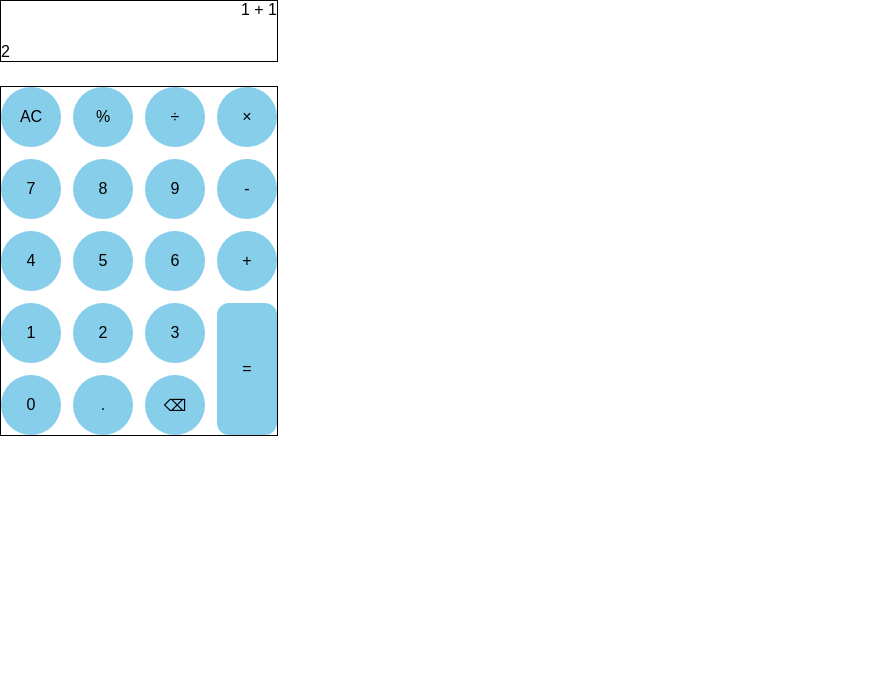
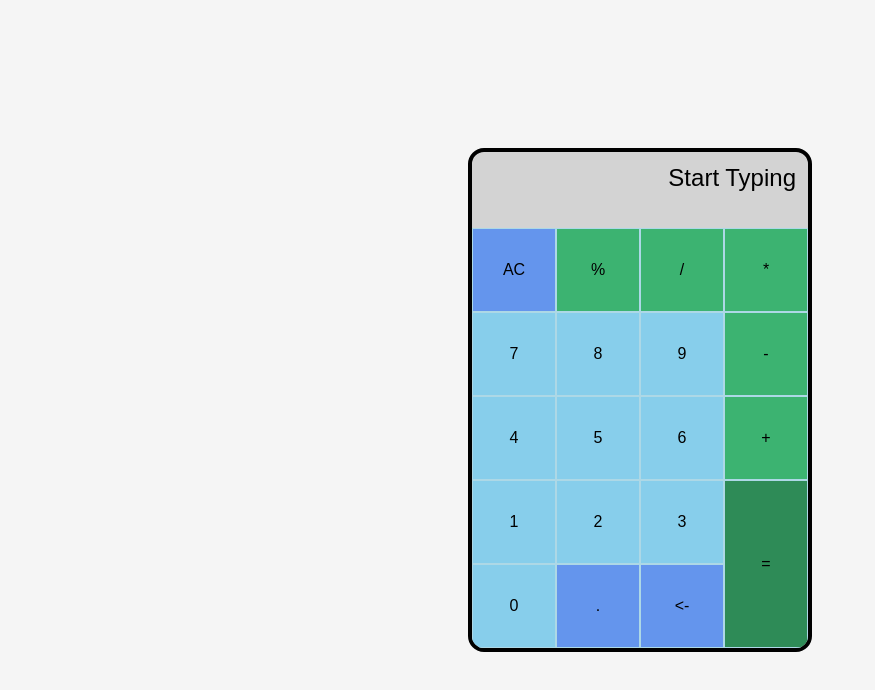
Before and after one commit to 103sbavert/calculator, a plain HTML site: page index.html in a window 1280 px wide. Shown: the whole page, without its empty margins (0-875 px from the left). Drawn offline with Linux system fonts and the light colour scheme.

Commit message:
Improve the HTML and CSS, and prettify the UI

```diff
--- a/index.html
+++ b/index.html
@@ -9,42 +9,39 @@
 <body>
 <div class="calculator">
 	<div class="screen">
-		<div class="input">
-			1 + 1
-		</div>
-		<div class="result">
-			2
-		</div>
+		Start Typing
 	</div>
-	<div class="keypad">
-		<div id="column-1" class="key-column">
-			<div id="all-clear" class="key special-key">AC</div>
-			<div id="seven" class="key number">7</div>
-			<div id="four" class="key number">4</div>
-			<div id="one" class="key number">1</div>
-			<div id="zero" class="key number">0</div>
-		</div>
-		<div id="column-2" class="key-column">
-			<div id="percentage" class="key operator">%</div>
-			<div id="eight" class="key number">8</div>
-			<div id="five" class="key number">5</div>
-			<div id="two" class="key number">2</div>
-			<div id="decimal" class="key special-key">.</div>
-		</div>
-		<div id="column-3" class="key-column">
-			<div id="divide" class="key operator">÷</div>
-			<div id="nine" class="key number">9</div>
-			<div id="six" class="key number">6</div>
-			<div id="three" class="key number">3</div>
-			<div id="backspace" class="key special-key">⌫</div>
-		</div>
-		<div id="column-4" class="key-column">
-			<div id="multiply" class="key operator">×</div>
-			<div id="subtract" class="key operator">-</div>
-			<div id="add" class="key operator">+</div>
-			<div id="equals" class="key special-key">=</div>
-		</div>
-	</div>
+	<table class="keypad">
+		<tr>
+			<td id="all-clear" class="key special">AC</td>
+			<td id="percent" class="key operator">%</td>
+			<td id="divide" class="key operator">/</td>
+			<td id="multiply" class="key operator">*</td>
+		</tr>
+		<tr>
+			<td id="seven" class="key number">7</td>
+			<td id="eight" class="key number">8</td>
+			<td id="nine" class="key number">9</td>
+			<td id="subtract" class="key operator">-</td>
+		</tr>
+		<tr>
+			<td id="four" class="key number">4</td>
+			<td id="five" class="key number">5</td>
+			<td id="six" class="key number">6</td>
+			<td id="add" class="key operator">+</td>
+		</tr>
+		<tr>
+			<td id="one" class="key number">1</td>
+			<td id="two" class="key number">2</td>
+			<td id="three" class="key number">3</td>
+			<td id="equals" class="key operator" rowspan="2">=</td>
+		</tr>
+		<tr>
+			<td id="zero" class="key number">0</td>
+			<td id="decimal" class="key special">.</td>
+			<td id="backspace" class="key special"><-</td>
+		</tr>
+	</table>
 </div>
 </body>
 </html>
--- a/script.js
+++ b/script.js
@@ -2,15 +2,15 @@ const numberRegex = /-?\d+(\.\d+)/
 const operatorRegex = /[-+÷×%]/
 const arithmeticExpRegex = /^(-?\d+(\.\d+)([-+÷×%]\d+(\.\d+)?)*)?$/
 let keypad = document.querySelector(".keypad")
-let input = document.querySelector(".input")
+let screen= document.querySelector(".screen")
 
 
 keypad.addEventListener("click", (event) => {
 	let key = event.target
-	updateInput(key)
+	updatescreen(key)
 })
 
-function updateInput(key) {
+function updatescreen(key) {
 	let keyType = key.classList[1]
 	let keyID = key.id
 
@@ -18,20 +18,20 @@ function updateInput(key) {
 		case "special-key":
 			switch (keyID) {
 				case "backspace":
-					input.textContent = input.textContent.slice(0, -1)
+					screen.textContent = screen.textContent.slice(0, -1)
 					break
 				case "all-clear":
-					input.textContent = ""
+					screen.textContent = ""
 					break
 				case "equals":
 				case "decimal":
-					input.textContent = input.textContent.concat(".")
+					screen.textContent = screen.textContent.concat(".")
 					break
 			}
 			break
 		case "number":
 		case "operator":
-			input.textContent = input.textContent.concat(key.textContent)
+			screen.textContent = screen.textContent.concat(key.textContent)
 			break
 		default:
 			console.error("???")
--- a/style.css
+++ b/style.css
@@ -3,51 +3,51 @@
 }
 
 body {
+	height: 100vh;
 	margin: 0;
+	display: flex;
+	justify-content: center;
+	align-items: center;
+	background: whitesmoke;
+}
+
+.screen {
+	padding: 12px;
+	text-align: right;
+	font-size: 24px;
 }
 
 .calculator {
 	width: max-content;
 	display: flex;
 	flex-direction: column;
+	border: black 4px solid;
+	border-radius: 16px;
+	background: lightgray;
+	overflow: hidden;
 	gap: 24px;
 }
 
 .keypad {
-	border: black solid 1px;
-	display: flex;
-	gap: 12px;
-}
-
-.key-column {
-	display: flex;
-	flex-direction: column;
-	gap: 12px;
+	border-spacing: 0;
 }
 
 .key {
-	height: 60px;
-	width: 60px;
+	height: 80px;
+	width: 80px;
 	background: skyblue;
-	display: flex;
-	flex:  0 0 auto;
-	border-radius: 50%;
-	align-items: center;
-	justify-content: center;
+	text-align: center;
+	border: 1px lightblue solid;
 }
 
 .key#equals {
-	flex: 2 0 auto;
-	border-radius: 12px;
+	background: seagreen;
 }
 
-.screen {
-	gap: 24px;
-	border: black solid 1px;
-	display: flex;
-	flex-direction: column;
+.key.operator {
+	background: mediumseagreen;
 }
 
-.input {
-	align-self: flex-end;
+.key.special {
+	background: cornflowerblue;
 }
```
